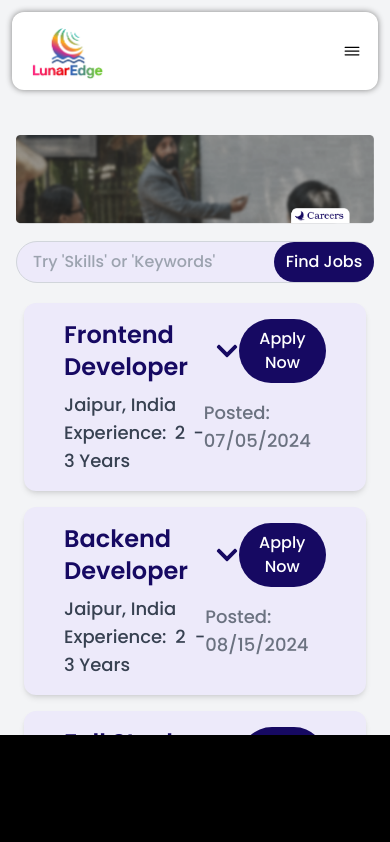
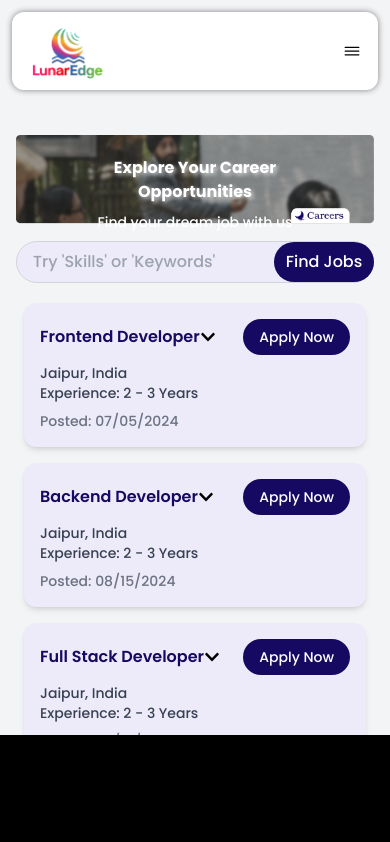
Before and after one commit to lunaredgepvtltd/LunarEdge, a React (Create React App) app in the folder frontend/: page /career in a window 390 px wide. Shown: the top 842 px of the page. Built offline with nearby package versions, Linux system fonts and the light colour scheme; a web font is replaced by a local one.

Commit message:
responsive career page

```diff
--- a/frontend/src/components/Offer.jsx
+++ b/frontend/src/components/Offer.jsx
@@ -7,13 +7,13 @@ const Offer = ({key,service,content}) => {
     <div
     data-aos={isSmallDevice ? undefined : "fade-up"}
     data-aos-delay="200"
-    className='flex flex-col justify-between h-full bg-blue-100 p-4 lg:py-16 shadow-xl hover:shadow-md hover:shadow-blue-600 rounded-xl cursor-pointer hover:bg-white transition-all duration-200 ease-in hover:scale-95'
+    className='flex flex-col justify-between h-full bg-blue-100 p-4 lg:py-16 shadow-xl hover:shadow-md hover:shadow-blue-600 rounded-xl cursor-pointer hover:bg-white transition-all duration-200 ease-in hover:scale-95 '
     key={key}
   >
     <h2 className='text-center text-xl md:text-3xl font-semibold pt-5 w-full'>
       {service}
     </h2>
-    <span className='text-center text-sm md:text-lg pt-8 text-slate-700 w-auto'>
+    <span className='text-center text-sm md:text-lg pt-8 text-slate-700 w-auto '>
       {content}
     </span>
   </div>
--- a/frontend/src/components/VacancyBox.jsx
+++ b/frontend/src/components/VacancyBox.jsx
@@ -20,46 +20,48 @@ export const VacancyBox = ({
   };
 
   return (
-    <div className="bg-[#edeafa] rounded-xl p-4 shadow-md px-10">
+    <div className="bg-[#edeafa] rounded-xl p-4 shadow-md px-4 md:px-6 lg:px-10">
       <div
         className="flex justify-between items-center cursor-pointer"
         onClick={toggleContent} // Toggle job details visibility
       >
-        <h2 className="text-2xl font-semibold text-[#160962] flex items-center">
-          {jobTitle}
-          <span className="ml-2">
+        <div className="flex items-center">
+          <p className="text-md md:text-2xl font-semibold text-[#160962]">
+            {jobTitle}
+          </p>
+          <span className="md:ml-2 ml-0 text-md md:text-2xl">
             {isOpen ? <FaChevronUp /> : <FaChevronDown />}
           </span>
-        </h2>
+        </div>
         <button
-          className="bg-[#160962] rounded-full hover:bg-[#4636a1] text-white py-2 px-4"
+          className="bg-[#160962] rounded-full hover:bg-[#4636a1] text-white py-2 px-4 text-sm md:text-base"
           onClick={handleApplyNowClick} // Prevent event from toggling the job details
         >
           Apply Now
         </button>
       </div>
       {/* Always visible job details */}
-      <div className="mt-2 flex justify-between text-lg">
+      <div className="mt-2 flex flex-col md:flex-row justify-between text-sm md:text-lg items-start">
         <div>
           <p className="text-gray-700">{location}</p>
           <p className="text-gray-700">{experience}</p>
         </div>
-        <p className="text-gray-500 mt-2">{postedDate}</p>
+        <p className="text-gray-500 mt-2 md:mt-0">{postedDate}</p>
       </div>
       {/* Conditionally visible job description */}
       {isOpen && (
         <div className="mt-4 space-y-4">
           <hr className="border border-[#160962]" />
-          <h3 className="text-xl font-semibold text-indigo-600">
+          <h3 className="text-lg md:text-xl font-semibold text-indigo-600">
             Job Description:
           </h3>
-          <p className="mt-2 text-gray-700">
+          <p className="mt-2 text-sm md:text-lg text-gray-700">
             <strong>Role Purpose:</strong> {jobDescription.rolePurpose}
           </p>
-          <p className="mt-2 text-gray-700">
+          <p className="mt-2 text-sm md:text-lg text-gray-700">
             <strong>Expert:</strong> {jobDescription.expert}
           </p>
-          <p className="mt-2 text-gray-700">
+          <p className="mt-2 text-sm md:text-lg text-gray-700">
             <strong>Master:</strong> {jobDescription.master}
           </p>
         </div>
--- a/frontend/src/pages/Career.jsx
+++ b/frontend/src/pages/Career.jsx
@@ -63,9 +63,9 @@ export const Career = () => {
 <div className="h-full bg-gray-100">
       <div className="relative pt-[135px] px-4"> {/* Added relative positioning */}
         <img src={bgCareer} alt="Career Background" className="w-full h-auto" />
-        <div className="absolute top-1/2 left-1/2 transform -translate-x-1/2 -translate-y-1/2 text-center">
-          {/* <h1 className="text-white text-4xl font-bold">Your Centered Text</h1>
-          <p className="text-white text-xl mt-2">Subtitle or additional information</p> */}
+        <div className=" absolute top-1/4 left-1/2 transform -translate-x-1/2 -translate-y-1/2 text-center ">
+          <h1 className="text-white text-md md:text-4xl font-bold text-shadow-md-white">Explore Your Career Opportunities</h1>
+          <p className="text-white text-sm md:text-xl mt-2 text-center ">Find your dream job with us</p>
         </div>
         <form onSubmit={handleSubmit} className="flex items-center mt-4 pb-3">
           <input
--- a/frontend/tailwind.config.js
+++ b/frontend/tailwind.config.js
@@ -11,6 +11,8 @@ module.exports = {
         'lg': '3px 3px 6px rgba(0, 0, 0, 0.7)',
         'xl': '4px 4px 8px rgba(0, 0, 0, 0.8)',
         'md-red': '2px 2px 4px rgba(255, 0, 0, 0.5)',
+        'sm-white': '1px 1px 2px rgba(255, 255, 255, 0.7)',
+        'md-white': '2px 2px 4px rgba(255, 255, 255, 0.7)',
       },
     },
 
```
